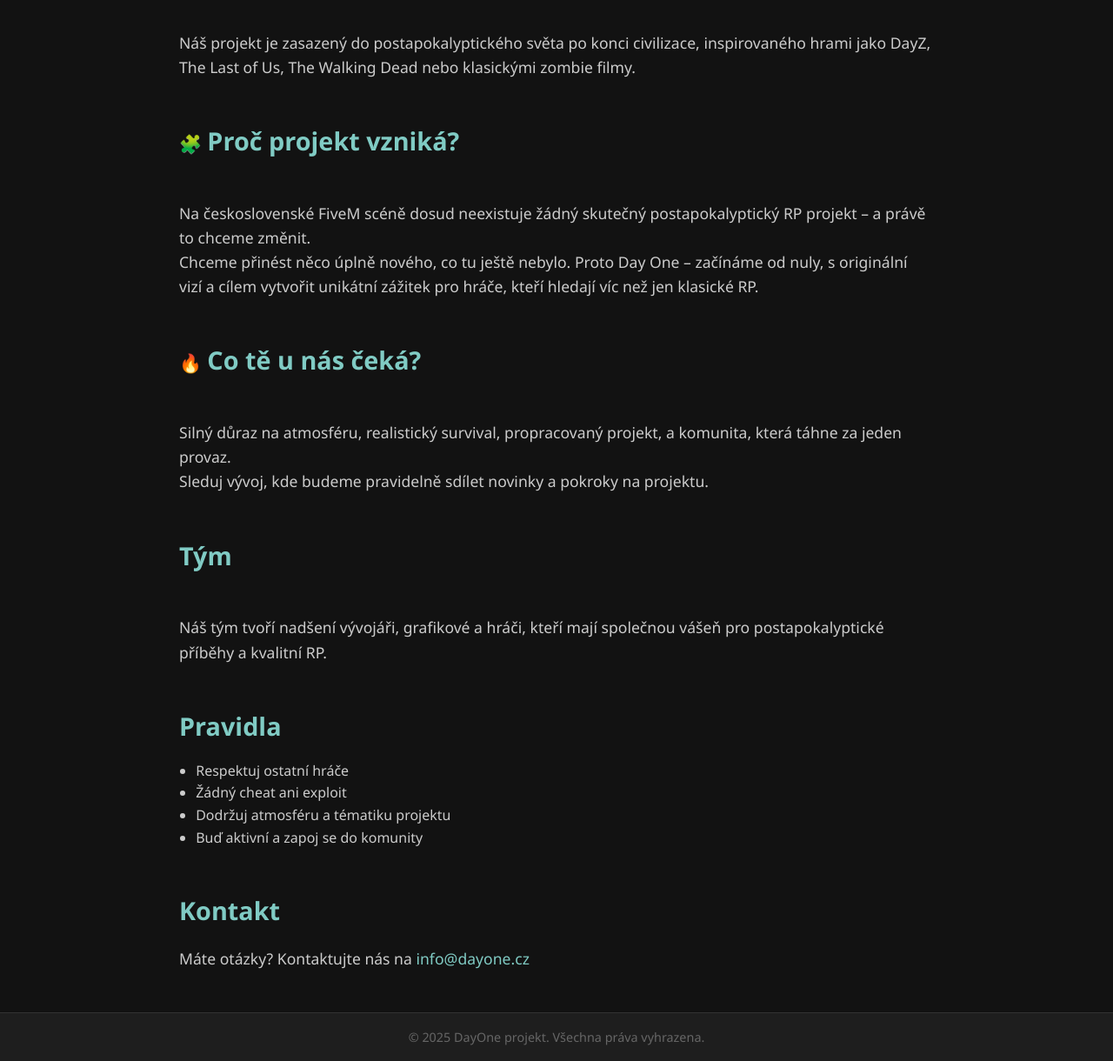
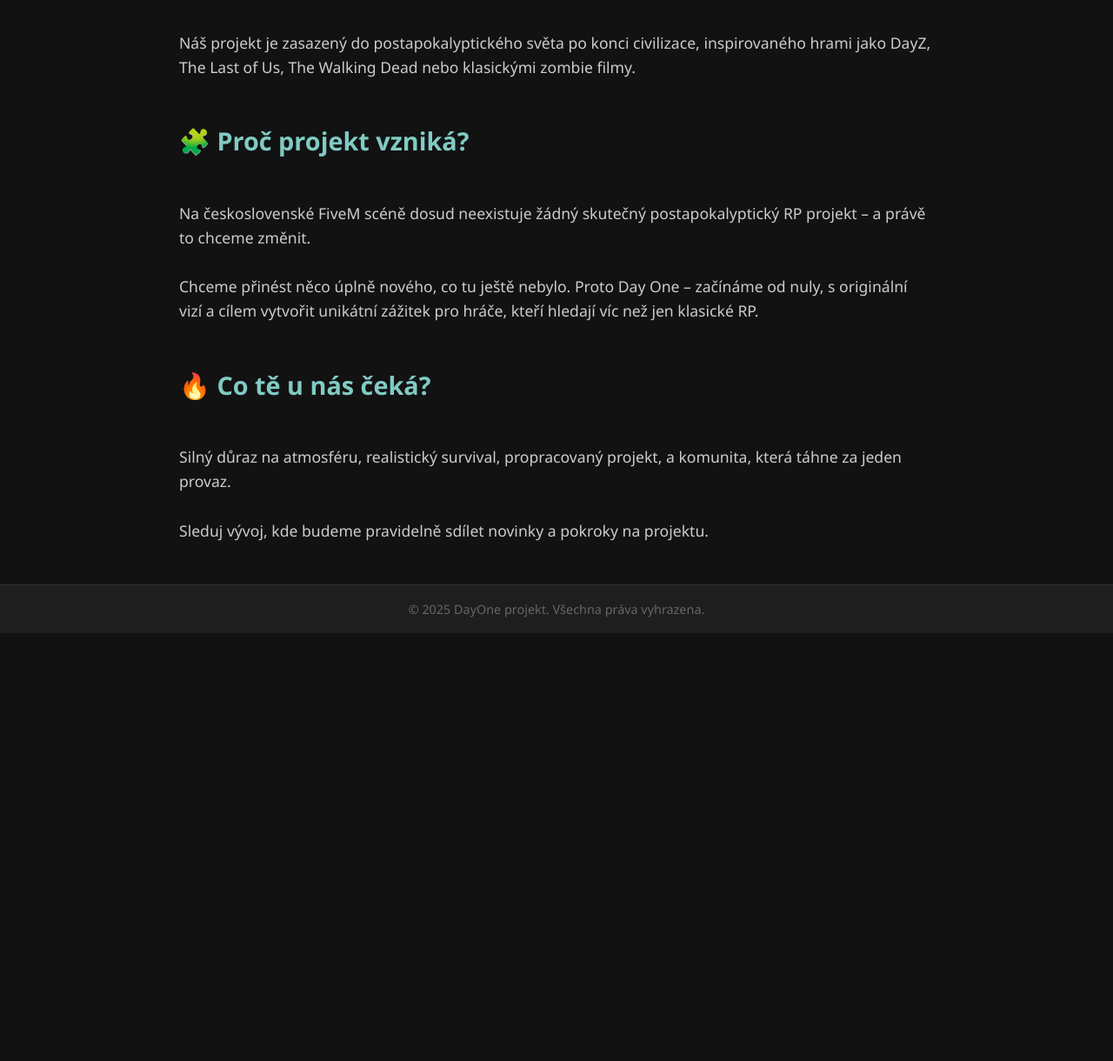
Before and after one commit to SkapDayOne/dayoneweb, a plain HTML site: page index.html in a window 1280 px wide. Shown: the part 162-1382 px from the top of the page at 87% size. After the commit the page ends 890 px from the top, so only its background shows below. Drawn offline with Linux system fonts and the light colour scheme.

Commit message:
Update index.html

```diff
--- a/index.html
+++ b/index.html
@@ -3,66 +3,44 @@
 <head>
   <meta charset="UTF-8" />
   <meta name="viewport" content="width=device-width, initial-scale=1" />
-  <title>DayOne - První československý postapo FiveM projekt</title>
+  <title>DayOne - Československý postapo FiveM projekt</title>
   <link rel="stylesheet" href="styles.css" />
 </head>
 <body>
   <header>
-    <div><strong>DayOne</strong> - Československý postapo projekt</div>
+    <div class="logo">DayOne</div>
     <nav>
       <ul>
-        <li><a href="#uvod">Úvod</a></li>
-        <li><a href="#tym">Tým</a></li>
-        <li><a href="#pravidla">Pravidla</a></li>
-        <li><a href="#kontakt">Kontakt</a></li>
+        <li><a href="index.html">Úvod</a></li>
+        <li><a href="tym.html">Tým</a></li>
+        <li><a href="pravidla.html">Pravidla</a></li>
+        <li><a href="kontakt.html">Kontakt</a></li>
       </ul>
     </nav>
   </header>
 
   <main>
-    <section id="uvod">
-      <h1><span class="emoji">🧟‍♂️</span>Vítej mezi námi! <span class="emoji">🌍</span></h1>
+    <section class="hero">
+      <h1>🧟‍♂️ Vítej mezi námi! 🌍</h1>
       <p>
         Náš projekt je zasazený do postapokalyptického světa po konci civilizace, inspirovaného hrami jako DayZ, The Last of Us, The Walking Dead nebo klasickými zombie filmy.
       </p>
     </section>
 
-    <section id="proc">
-      <h2><span class="emoji">🧩</span>Proč projekt vzniká?</h2>
+    <section>
+      <h2>🧩 Proč projekt vzniká?</h2>
       <p>
-        Na československé FiveM scéně dosud neexistuje žádný skutečný postapokalyptický RP projekt – a právě to chceme změnit.
+        Na československé FiveM scéně dosud neexistuje žádný skutečný postapokalyptický RP projekt – a právě to chceme změnit.<br/>
         Chceme přinést něco úplně nového, co tu ještě nebylo. Proto Day One – začínáme od nuly, s originální vizí a cílem vytvořit unikátní zážitek pro hráče, kteří hledají víc než jen klasické RP.
       </p>
     </section>
 
-    <section id="cekani">
-      <h2><span class="emoji">🔥</span>Co tě u nás čeká?</h2>
+    <section>
+      <h2>🔥 Co tě u nás čeká?</h2>
       <p>
-        Silný důraz na atmosféru, realistický survival, propracovaný projekt, a komunita, která táhne za jeden provaz.
+        Silný důraz na atmosféru, realistický survival, propracovaný projekt, a komunita, která táhne za jeden provaz.<br/>
         Sleduj vývoj, kde budeme pravidelně sdílet novinky a pokroky na projektu.
       </p>
-    </section>
-
-    <section id="tym">
-      <h2>Tým</h2>
-      <p>
-        Náš tým tvoří nadšení vývojáři, grafikové a hráči, kteří mají společnou vášeň pro postapokalyptické příběhy a kvalitní RP.
-      </p>
-    </section>
-
-    <section id="pravidla">
-      <h2>Pravidla</h2>
-      <ul>
-        <li>Respektuj ostatní hráče</li>
-        <li>Žádný cheat ani exploit</li>
-        <li>Dodržuj atmosféru a tématiku projektu</li>
-        <li>Buď aktivní a zapoj se do komunity</li>
-      </ul>
-    </section>
-
-    <section id="kontakt">
-      <h2>Kontakt</h2>
-      <p>Máte otázky? Kontaktujte nás na <a href="mailto:info@dayone.cz">info@dayone.cz</a></p>
     </section>
   </main>
 
```
